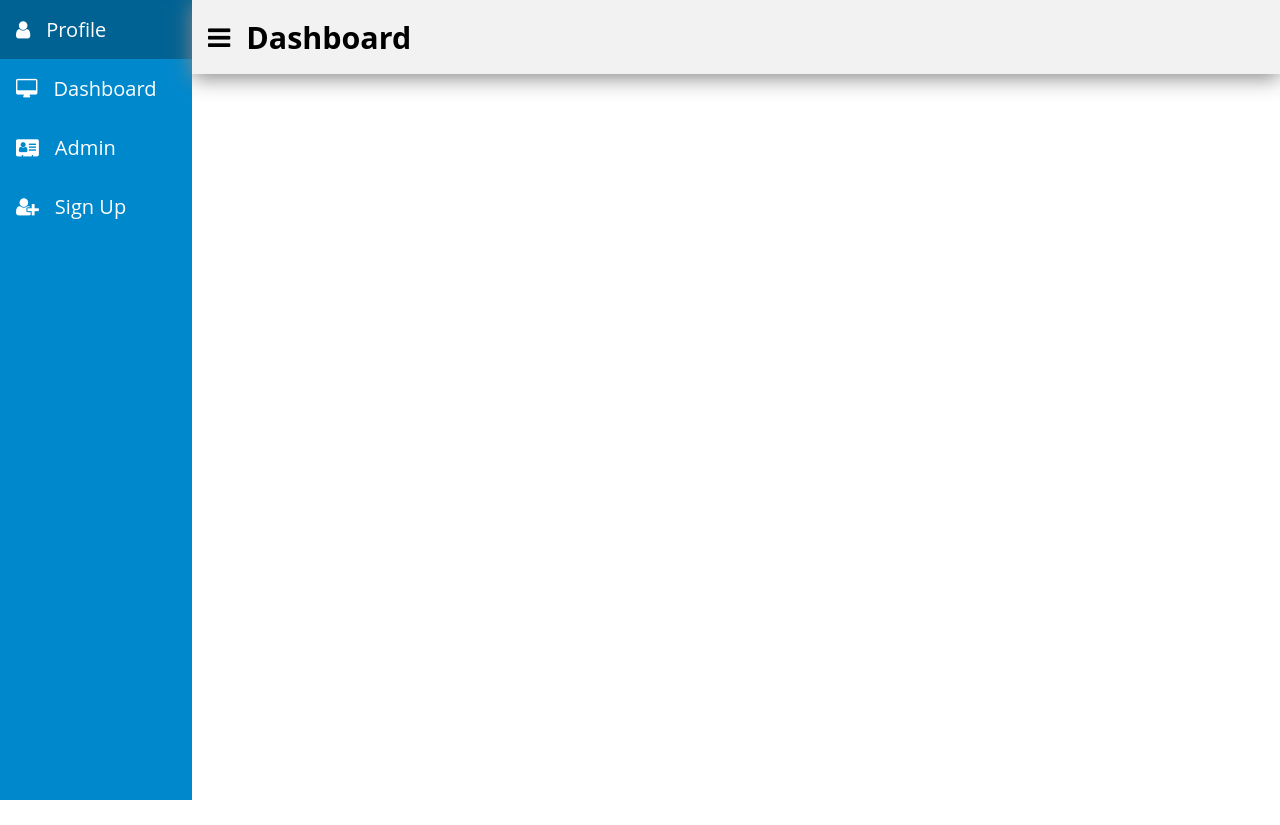
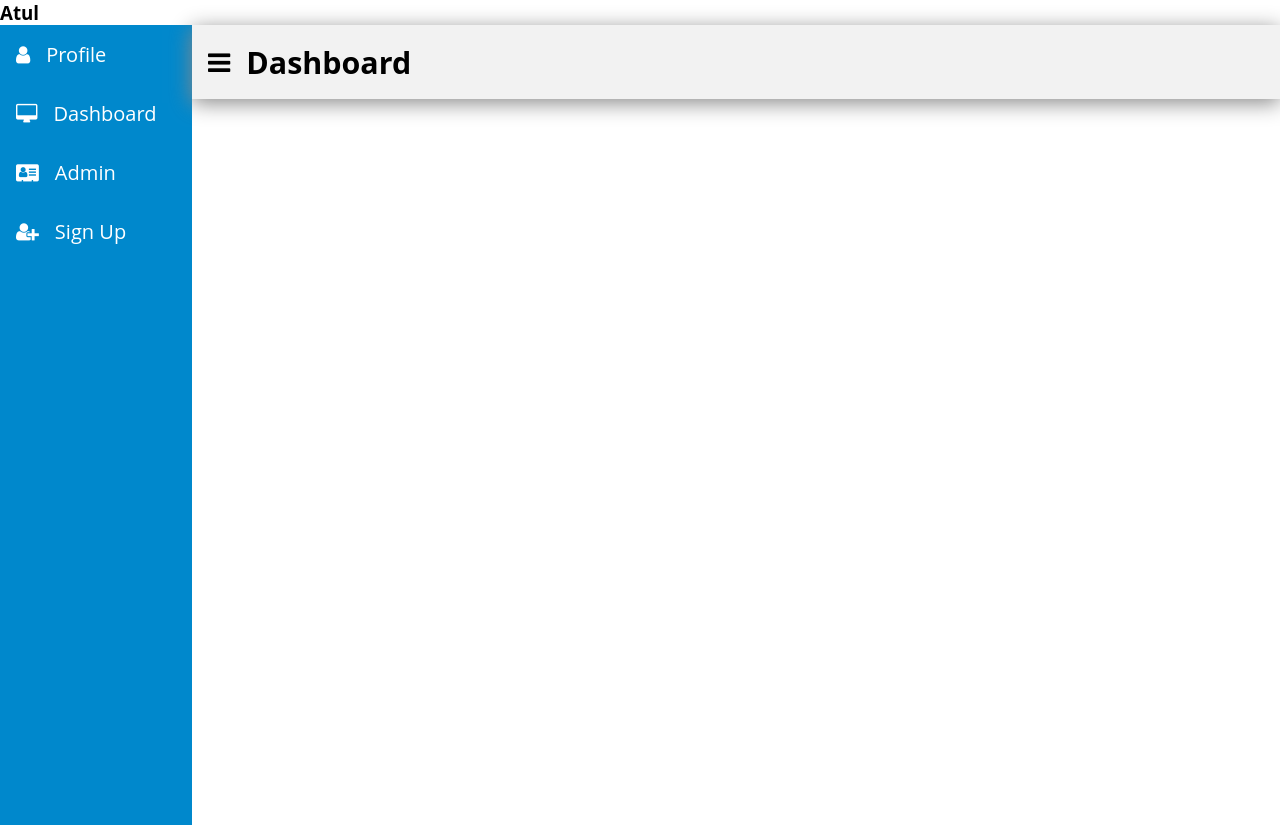
Before and after one commit to YogeshBurud/MessApp, an Angular app: page /home in a window 1280 px wide. Before the commit the page ends 800 px from the top, so only its background shows below. Built offline with nearby package versions, Linux system fonts and the light colour scheme; sample sign-in values are in the browser's storage.

Commit message:
added header tag in home component

```diff
--- a/src/app/shared/component/home/home.component.html
+++ b/src/app/shared/component/home/home.component.html
@@ -1,3 +1,5 @@
+<h3>Atul</h3>
+
 <div class="main-container">
     <div class="sidebar">
       <app-sidebar></app-sidebar>
```
